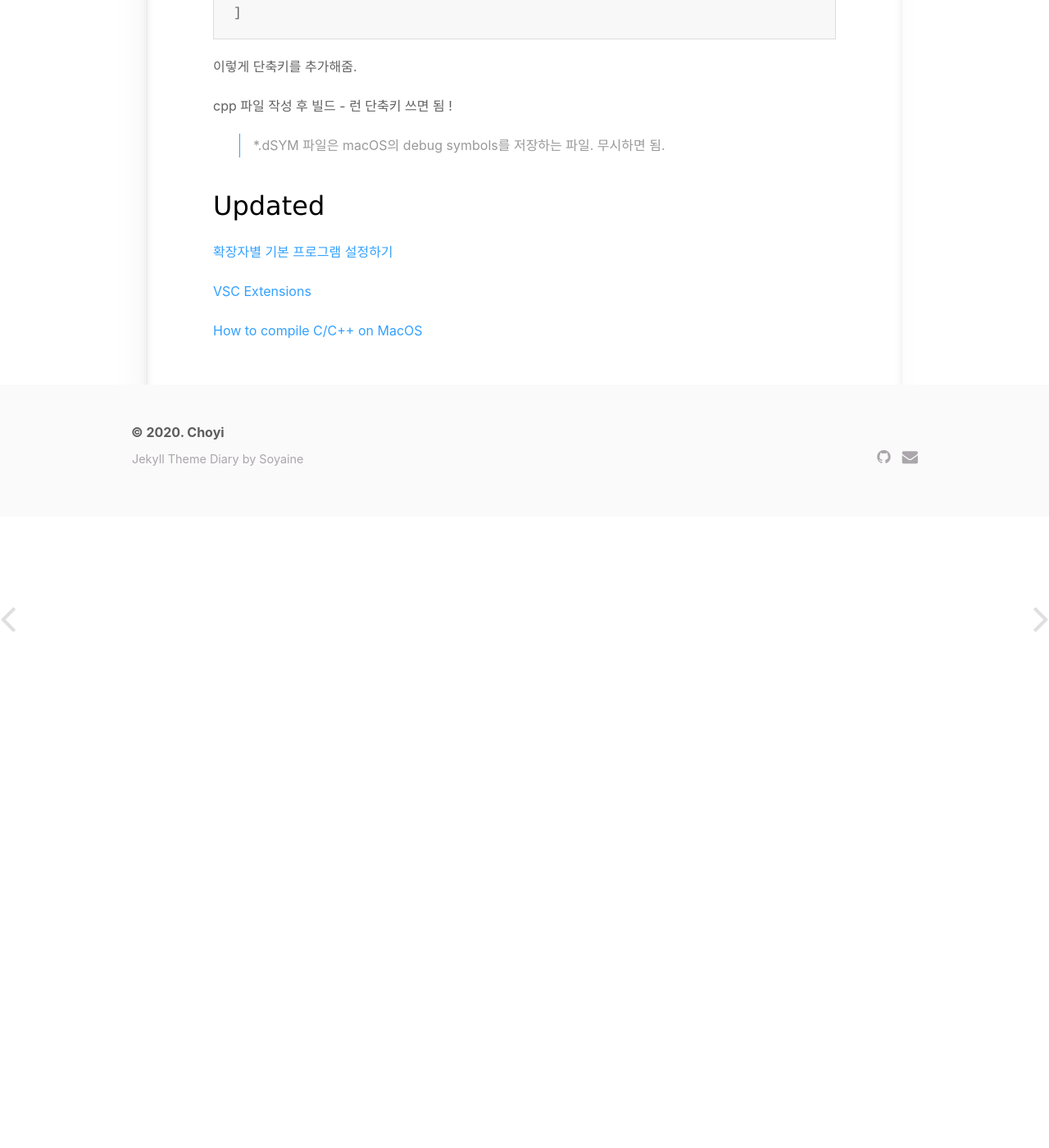
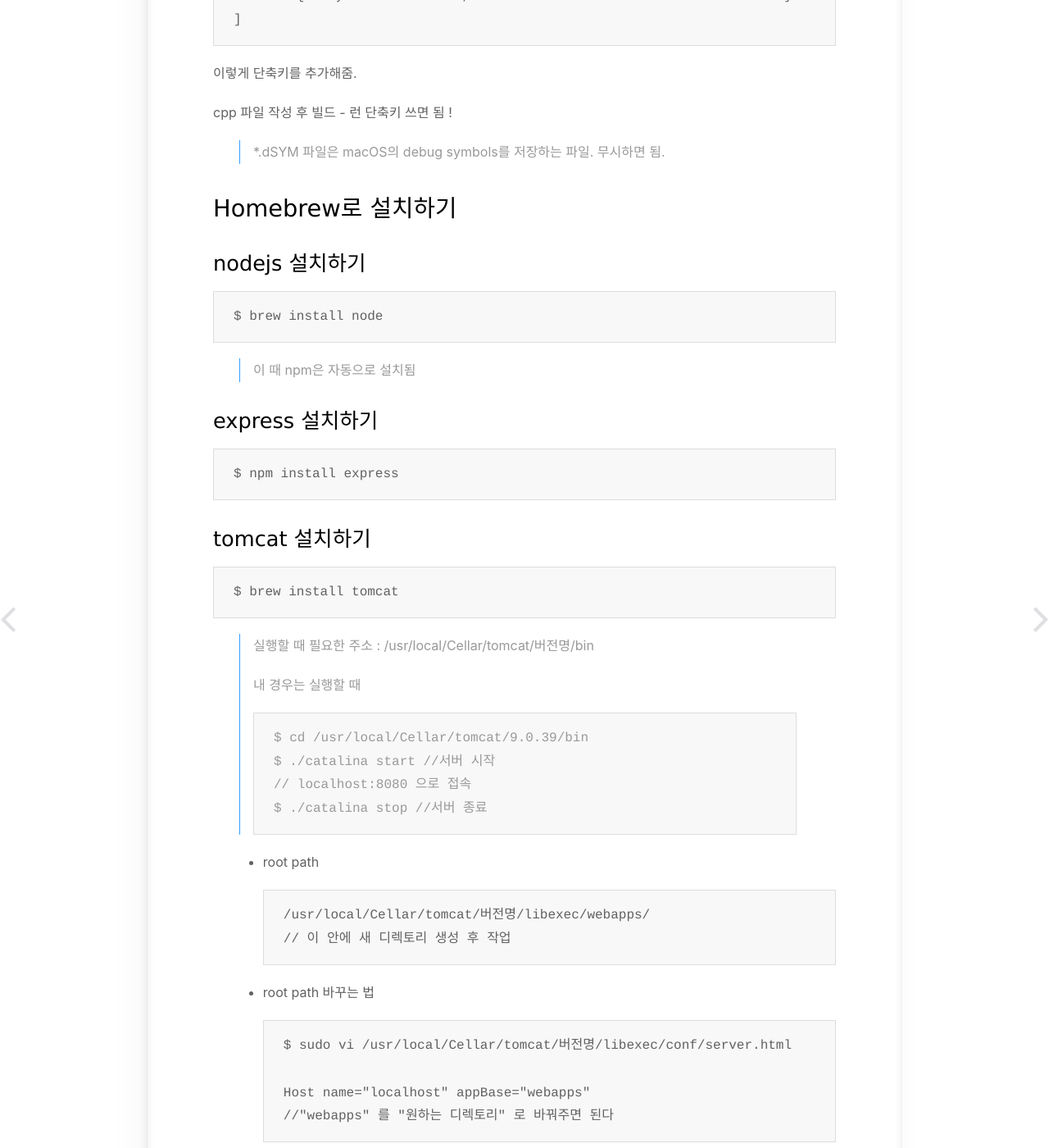
Before and after one commit to jeongchoyi/jeongchoyi.github.io, a Jekyll site: the page built from _posts/2020-09-16-macos-dev-env-setting.md, in a window 1280 px wide and 1400 px high, scrolled down 8871 px. Shown: the whole window at 82% size. Built offline with Jekyll 4.4.1, drawn with Linux system fonts in a browser that asks for light colours; some web fonts are replaced; before the commit the page ends 9501 px from its top, so only the background shows below that.

Commit message:
update install-with-brew

````diff
--- a/_posts/2020-09-16-macos-dev-env-setting.md
+++ b/_posts/2020-09-16-macos-dev-env-setting.md
@@ -274,11 +274,12 @@
 ## VSC Extensions[](#vsc-extensions)<a id="vsc-extensions-anchor"></a>
 
 * C/C++
+
   * c, c++ 빌드 & 컴파일
 
 
 
-# How to compile C/C++ on MacOS[](#compile-c-macos)<a id="compile-c-macos-anchor"></a>
+## How to compile C/C++ on MacOS[](#compile-c-macos)<a id="compile-c-macos-anchor"></a>
 
 * VSC Extensions 중 C/C++ 다운로드
 
@@ -371,6 +372,55 @@
 
 
 
+## Homebrew로 설치하기[](#install-with-brew)<a id="install-with-brew-anchor"></a>
+
+### nodejs 설치하기
+
+```
+$ brew install node
+```
+
+> 이 때 npm은 자동으로 설치됨
+
+### express 설치하기
+
+```
+$ npm install express
+```
+
+### tomcat 설치하기
+
+```
+$ brew install tomcat
+```
+
+> 실행할 때 필요한 주소 : /usr/local/Cellar/tomcat/버전명/bin
+>
+> 내 경우는 실행할 때
+>
+> ```
+> $ cd /usr/local/Cellar/tomcat/9.0.39/bin
+> $ ./catalina start //서버 시작
+> // localhost:8080 으로 접속
+> $ ./catalina stop //서버 종료
+> ```
+
+* root path
+
+  ```
+  /usr/local/Cellar/tomcat/버전명/libexec/webapps/
+  // 이 안에 새 디렉토리 생성 후 작업
+  ```
+
+* root path 바꾸는 법
+
+  ```
+  $ sudo vi /usr/local/Cellar/tomcat/버전명/libexec/conf/server.html
+
+  Host name="localhost" appBase="webapps"
+  //"webapps" 를 "원하는 디렉토리" 로 바꿔주면 된다
+  ```
+
 
 
 # Updated
@@ -380,3 +430,5 @@
 [VSC Extensions](#vsc-extensions-anchor)<a id="vsc-extensions"></a>
 
 [How to compile C/C++ on MacOS](#compile-c-macos-anchor)<a id="compile-c-macos"></a>
+
+[Homebrew로 설치하기](#install-with-brew-anchor)<a id="install-with-brew"></a>
````
